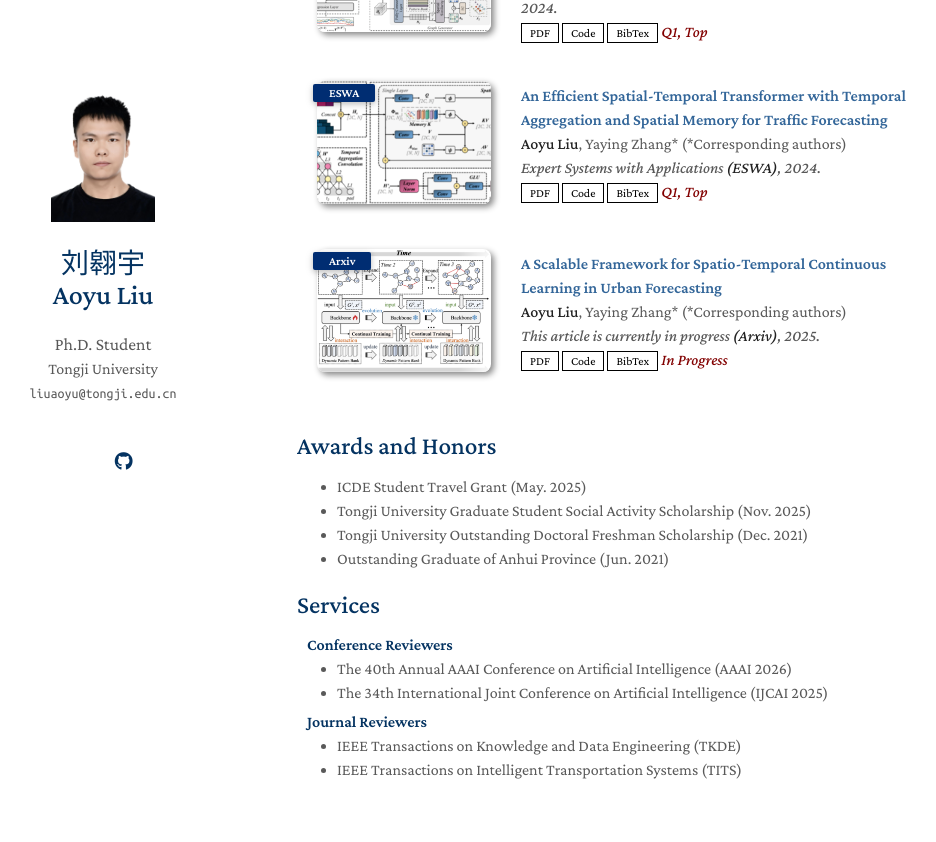
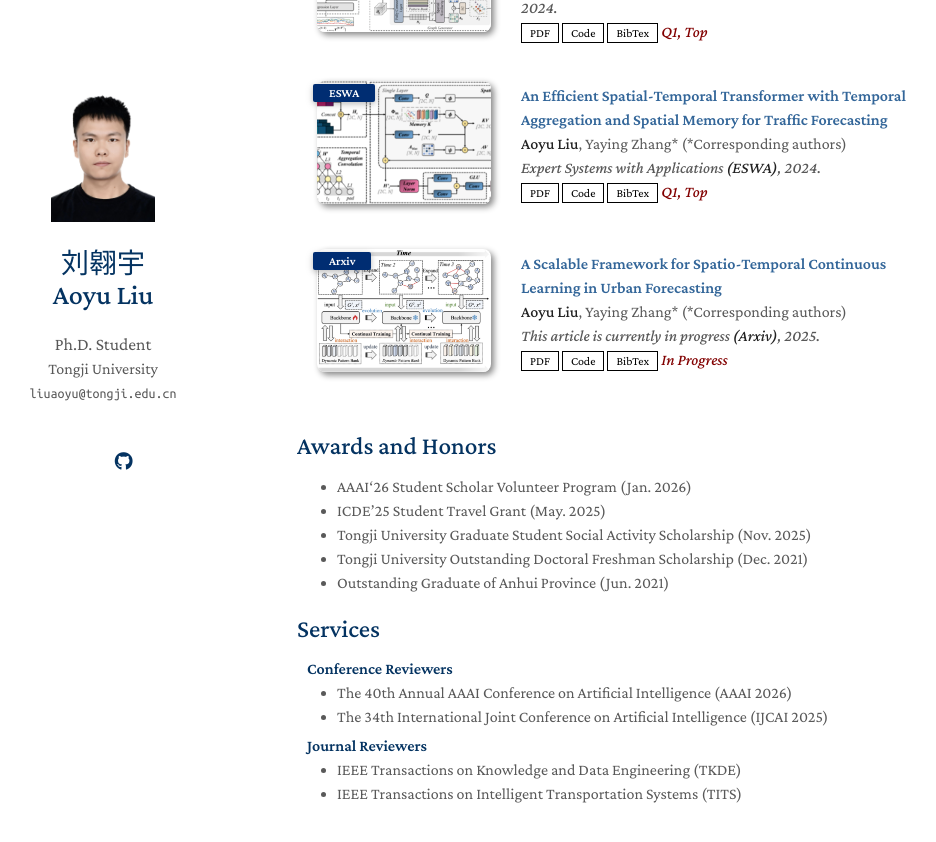
Before and after one commit to Aoyu-Liu/Aoyu-Liu.github.io, a Jekyll site: the page built from index.md, in a window 1280 px wide and 900 px high, scrolled down 1039 px. Shown: the top 842 px of the window, without its empty margins (173-1109 px from the left). Built offline with Jekyll 4.4.1, drawn with Linux system fonts in a browser that asks for light colours; a style sheet for code colours, icons or effects is not loaded; our own code applies the rules of GitHub Pages for plain Markdown files.

Commit message:
Update services.md

```diff
--- a/_includes/services.md
+++ b/_includes/services.md
@@ -1,6 +1,7 @@
 ## Awards and Honors
 <ul style="margin:0 0 20px;">
-  <li><autocolor>ICDE Student Travel Grant (May. 2025)</autocolor></li>
+  <li><autocolor>AAAI‘26 Student Scholar Volunteer Program (Jan. 2026)</autocolor></li>
+  <li><autocolor>ICDE’25 Student Travel Grant (May. 2025)</autocolor></li>
   <li><autocolor>Tongji University Graduate Student Social Activity Scholarship (Nov. 2025)</autocolor></li>
   <li><autocolor>Tongji University Outstanding Doctoral Freshman Scholarship (Dec. 2021)</autocolor></li>
   <li><autocolor>Outstanding Graduate of Anhui Province (Jun. 2021)</autocolor></li>
```
